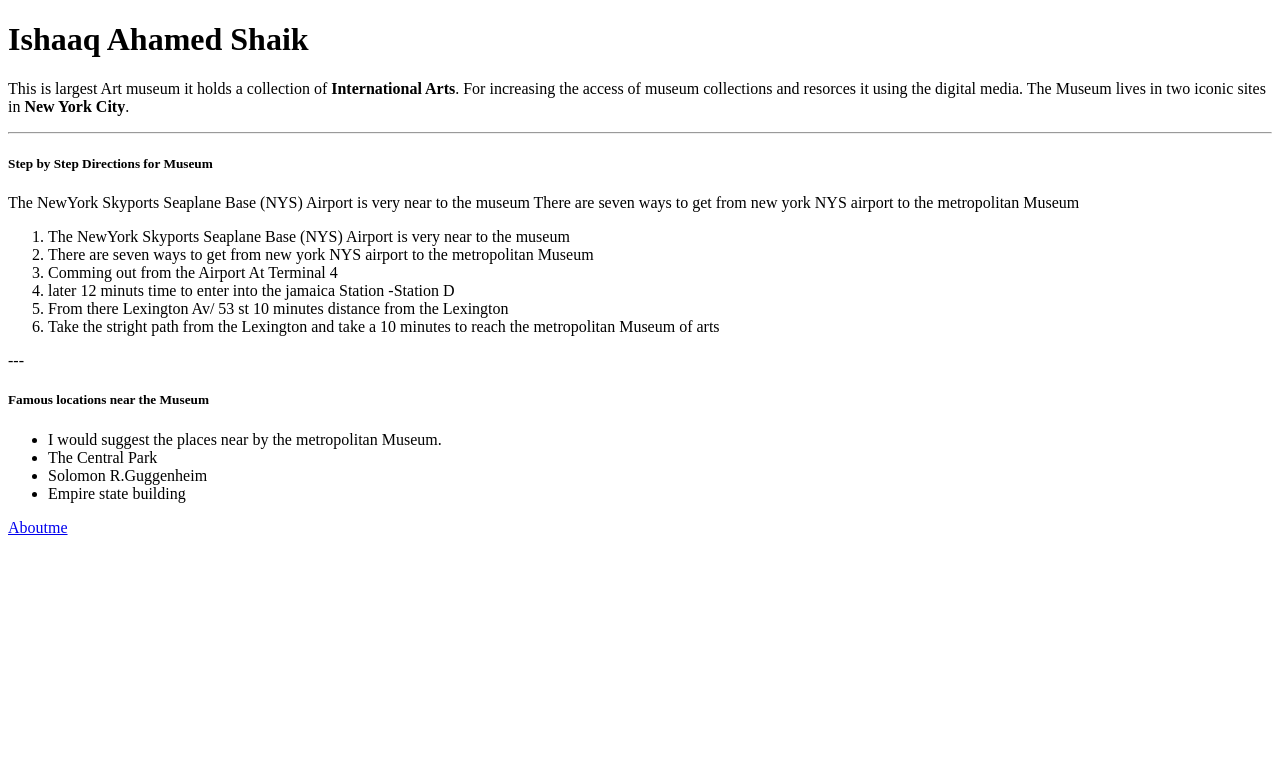
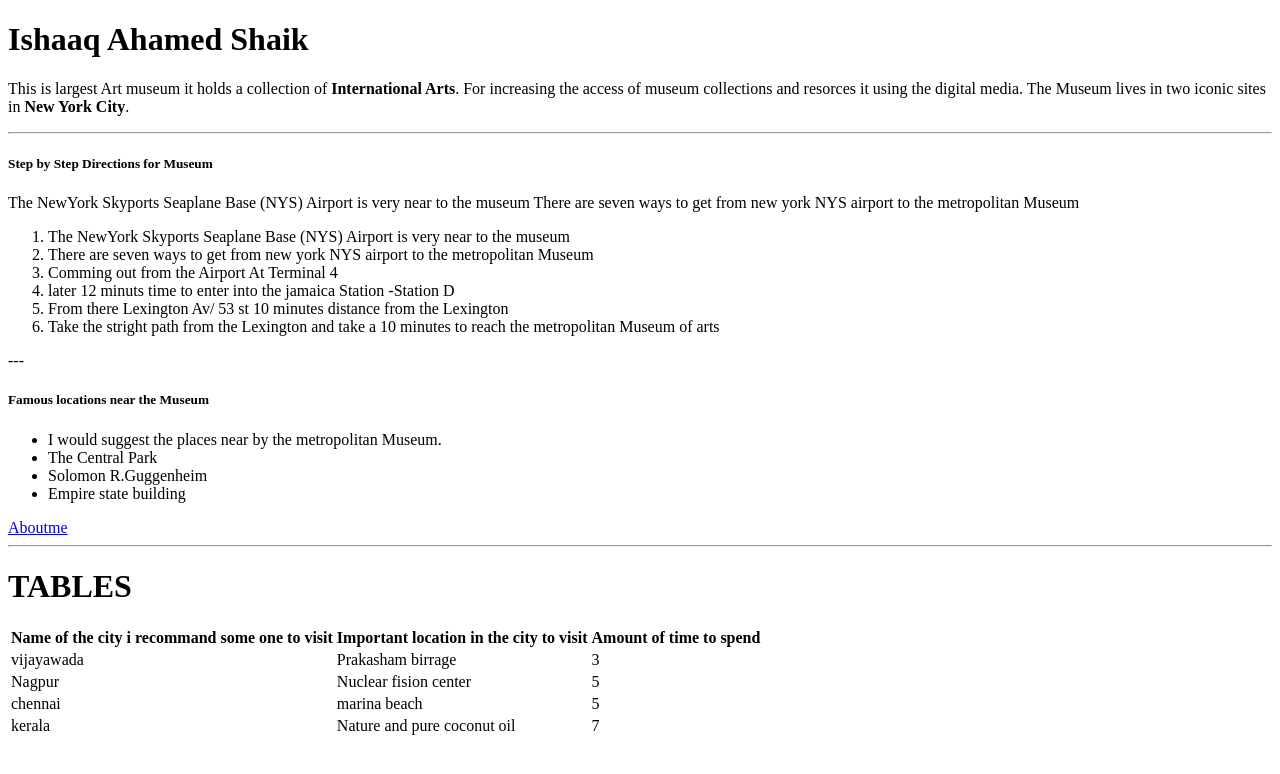
Before and after one commit to 44-563-Web-Apps-F22/44563-webapps-assignment-3-s555675, a plain HTML site: page index.html in a window 1280 px wide. Drawn offline with Linux system fonts and the light colour scheme.

Commit message:
added the table

```diff
--- a/index.html
+++ b/index.html
@@ -36,7 +36,43 @@ The Museum lives in two iconic sites in <b>New York City</b>.
             <li>Solomon R.Guggenheim</li>
             <li>Empire state building </li>
         </ul>
+
         <a href="aboutme.html">Aboutme </a>
+
+    <hr>
+    <h1> TABLES</h1>
+    <table>
+        <tr>
+            <th>Name of the city i recommand some one to visit </th>
+            <th> Important location in the city to visit </th>
+            <th>Amount of time to spend </th>
+
+        </tr>
+        <tr>
+            <td> vijayawada</td>
+            <td> Prakasham birrage</td>
+            <td> 3</td>
+        </tr>
+        <tr>
+            <td> Nagpur</td>
+            <td> Nuclear fision center</td>
+            <td> 5</td>
+        </tr>
+        <tr>
+            <td> chennai</td>
+            <td> marina beach</td>
+            <td>  5</td>
+         </tr>
+         <tr>
+            <td>kerala</td>
+            <td>Nature and pure coconut oil</td>
+            <td> 7 </td>
+         </tr>
+
+
+    </table>
+
+
 
 
 </body>
```
